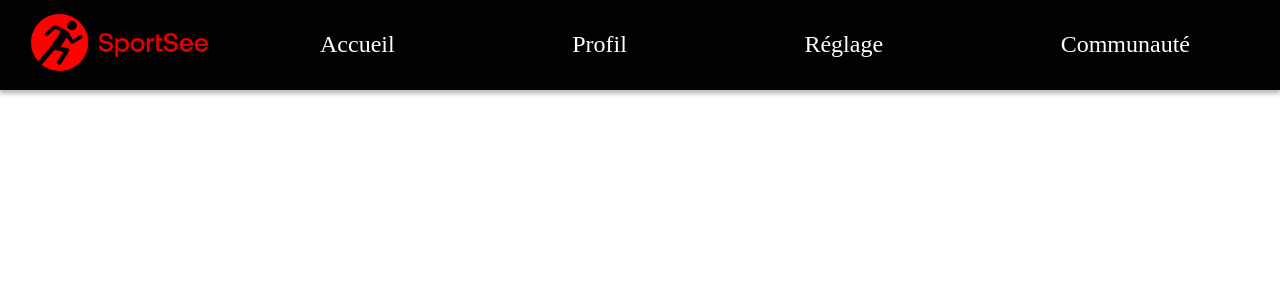
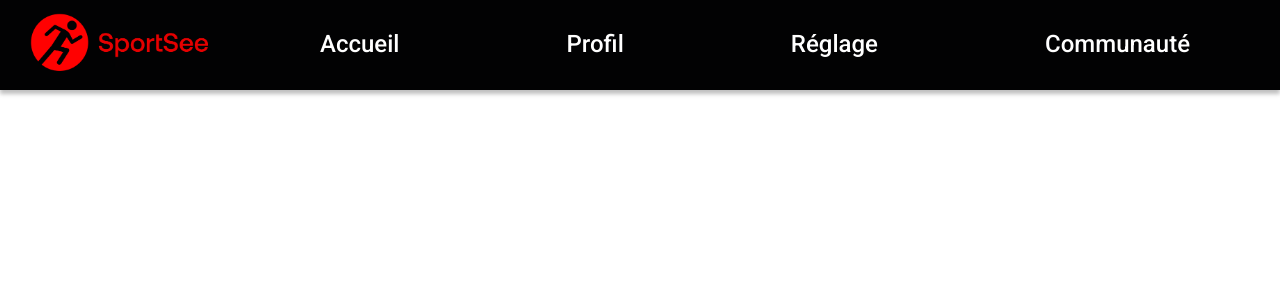
Before and after one commit to ZhannaZucher/sportsee, a React (Create React App) app: page / in a window 1280 px wide. Shown: the top 300 px of the page. Built offline with nearby package versions, Linux system fonts and the light colour scheme.

Commit message:
minor changes

```diff
--- a/src/components/Header/Header.css
+++ b/src/components/Header/Header.css
@@ -22,5 +22,5 @@
 .header__nav a {
 	color: #fff;
 	font-size: 1.5em;
-	font-weight: 500;
+
 }
--- a/src/components/VerticalNav/VerticalNav.css
+++ b/src/components/VerticalNav/VerticalNav.css
@@ -1,15 +1,12 @@
 
 .vertical {
 	width: 117px;
-	/*height: 100vh;*/
 	background: #020203;
 	box-shadow: 0 4px 4px 0 rgba(0, 0, 0, 0.25);
 	display: flex;
 	flex-direction: column;
 	justify-content: space-evenly;
 	align-items: center;
-	/*margin-top: -4px;
-	padding-bottom: 200px;*/
 	position: fixed;
 	top: 0;
 	bottom: 0;
@@ -37,7 +34,6 @@
 	width: 200px;
 	color: #fff;
 	font-size: 12px;
-	font-weight: 500;
 	transform: rotate(-90deg);
 }
 
--- a/src/style/index.css
+++ b/src/style/index.css
@@ -1 +1,7 @@
 @import "./normalize.css";
+
+body {
+  font-family: 'Roboto', sans-serif;
+  font-weight: 500;
+  overflow: hidden;
+}
```
